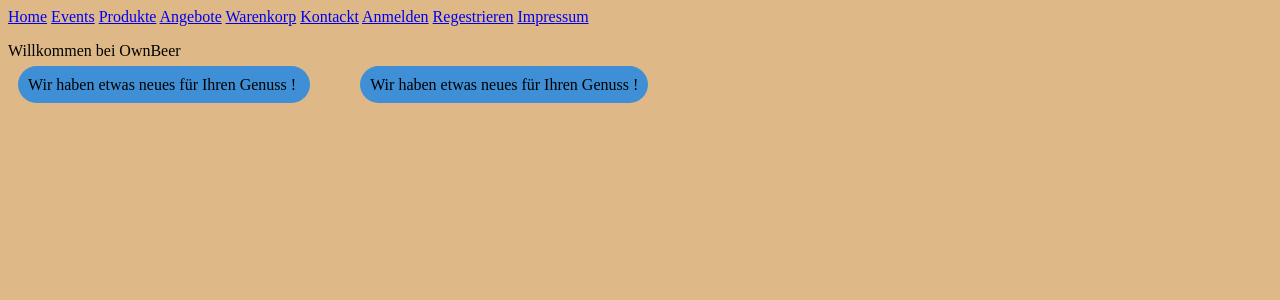
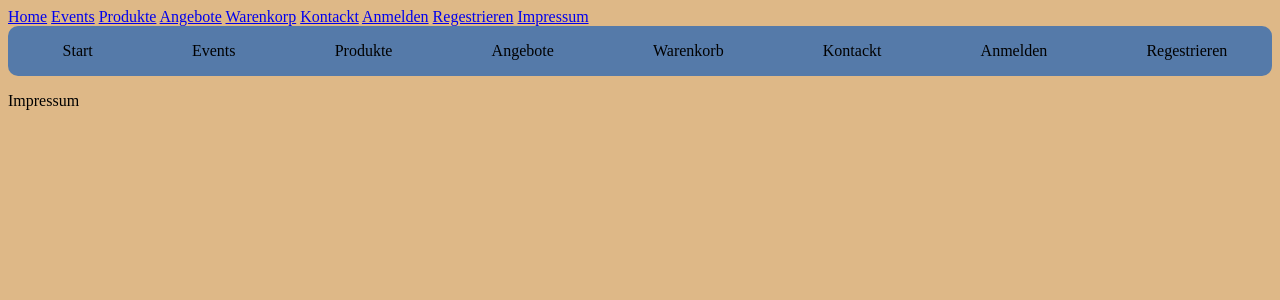
Before and after one commit to Milten3110/ownbeer, a PHP site: page /ownbeer/ in a window 1280 px wide. Shown: the top 300 px of the page. Run offline with PHP 8.4, Linux system fonts and the light colour scheme.

Commit message:
add new navbar, template

```diff
--- a/engine/assets/css/responsiv.css
+++ b/engine/assets/css/responsiv.css
@@ -1,3 +1,15 @@
+
+
+
+
+
+
+
+
+
+
+
+
 /*Mobile-Responsiv*/
 @media screen and (max-width: 992px) {
     body {
@@ -32,7 +44,20 @@
     }
 
 
+
 }
+
+
+
+
+
+
+
+
+
+
+
+
 
 /*Desktop-Responsiv*/
 @media screen and (min-width: 993px) {
@@ -75,7 +100,67 @@
         margin-bottom: 3px;
     }
 
+    /*NavigationsBar Text Init*/
+    #lblStartseite::after{
+        content: "Start";
+        margin-left: 10px;
+    }
+
+    #lblEvents::after{
+        content: "Events";
+        margin-left: 10px;
+    }
+
+    #lblProdukte::after{
+        content: "Produkte";
+        margin-left: 10px;
+    }
+
+    #lblAngebote::after{
+        content: "Angebote";
+        margin-left: 10px;
+    }
+
+    #lblWarenkorb::after{
+        content: "Warenkorb";
+        margin-left: 10px;
+    }
+
+    #lblKontackt::after{
+        content: "Kontackt";
+        margin-left: 10px;
+    }
+
+    /*Hier iwie was machen dass nach den anmelden bereits angebeldet ist und hier
+    abmelden steht
+    */
+    #lblAnmelden::after{
+        content: "Anmelden";
+        margin-left: 10px;
+    }
+
+    #lblRegestrieren::after{
+        content: "Regestrieren";
+        margin-left: 10px;
+    }
+
+
 }
+
+
+
+
+
+
+
+
+
+
+
+
+
+
+
 
 /*
 ***************************************************************************************
@@ -110,19 +195,20 @@
     text-align: center;
 }
 
-.home{
+/*Neue Navbar, mit HoverEffeckt und 3D simulation, der versuch*/
+#navBar{
     display: flex;
-    flex-wrap: wrap;
+    background-color: rgba(32, 98, 184, 0.712);
+    border-radius: 10px;
+    margin-inline: auto;
+
 }
 
-.homeSpicker span{
-    align-items: center;
+#navBar div{
+    margin-inline: auto;
+}
 
-    margin-inline: 40px;
-    margin-left: 10px;
-    border-radius: 20px;
-    padding: 10px;
-    width: 400px;
-    background-color: rgba(27, 134, 233, 0.808);
-
+#navBar div:hover{
+    background-color: rgba(32, 98, 184, 0.931);
+    border-radius: 10px;
 }
--- a/engine/index.php
+++ b/engine/index.php
@@ -25,20 +25,38 @@
     </div>
 
 
-    <!-- Wilkommenstexte -->
-    <div id="home" >
-        <div id="txt_bannerWillkommen">
-            <p>Willkommen bei OwnBeer</p>
+    <!-- NavBar-->
+    <div id="navBar">
+        <div>
+            <p id="lblStartseite"></p>
         </div>
 
-        <div class="homeSpicker">
-            <span>
-                Wir haben etwas neues für Ihren Genuss !
-            </span>
+        <div>
+            <p id="lblEvents"></p>
+        </div>
 
-            <span>
-                Wir haben etwas neues für Ihren Genuss !
-            </span>
+        <div>
+            <p id="lblProdukte"></p>
+        </div>
+
+        <div>
+            <p id="lblAngebote"></p>
+        </div>
+
+        <div>
+            <p id="lblWarenkorb"></p>
+        </div>
+
+        <div>
+            <p id="lblKontackt"></p>
+        </div>
+
+        <div>
+            <p id="lblAnmelden"></p>
+        </div>
+
+        <div>
+            <p id="lblRegestrieren"></p>
         </div>
     </div>
 
@@ -49,4 +67,10 @@
 
 
     </body>
+
+    <footer>
+        <div>
+            <p>Impressum</p>
+        </div>
+    </footer>
 </html>
```
